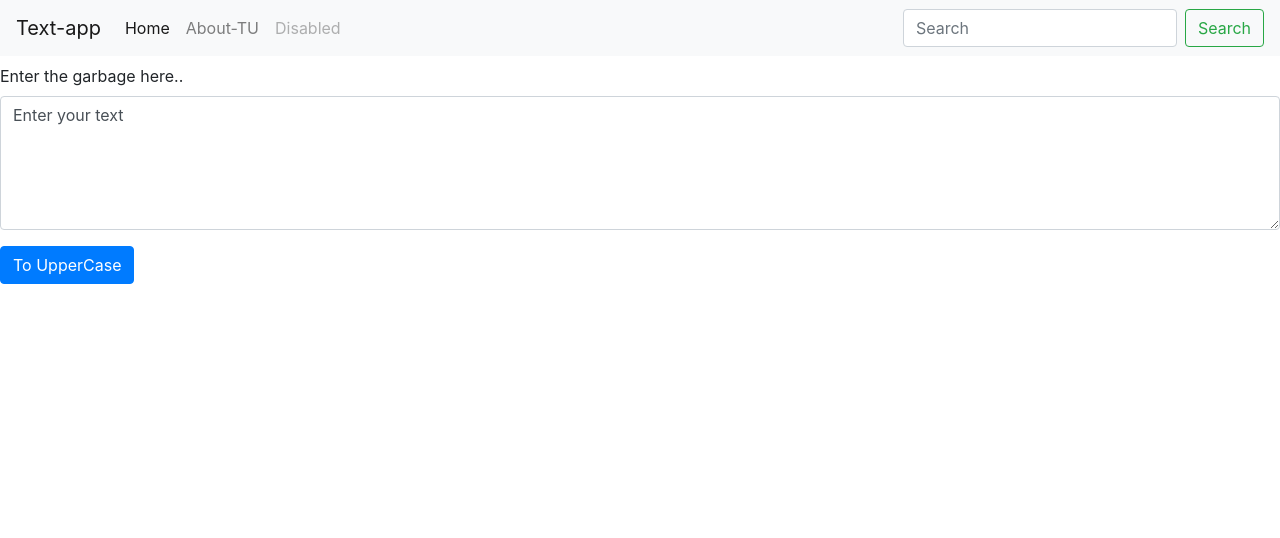
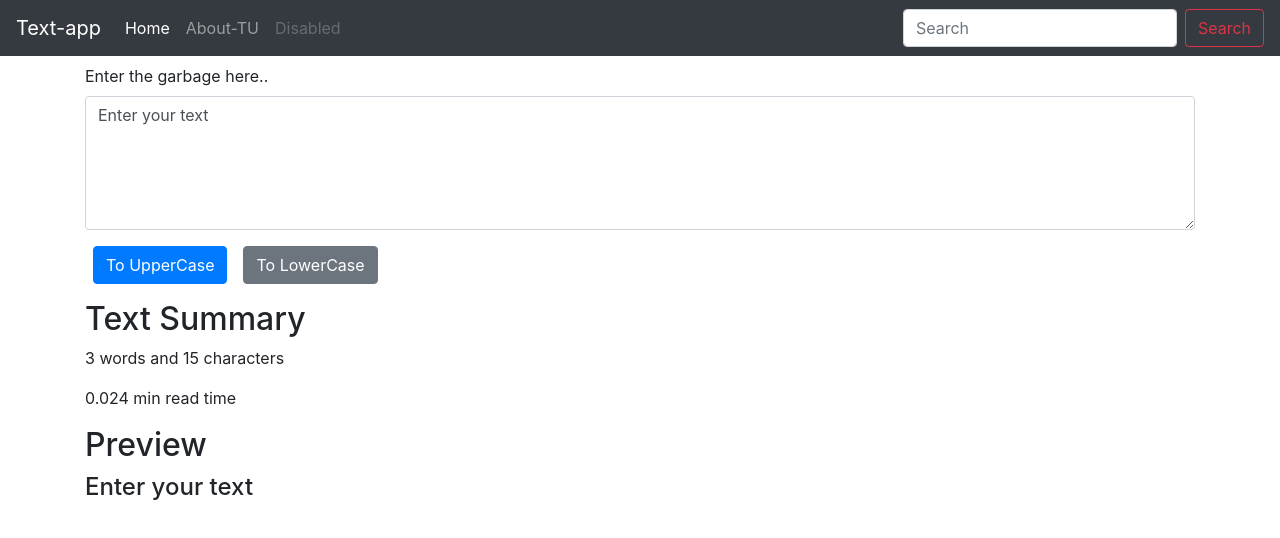
Before and after one commit to mynk09/text-Utils, a React (Create React App) app: page / in a window 1280 px wide. Shown: the top 538 px of the page. Built offline with nearby package versions, Linux system fonts and the light colour scheme.

Commit message:
added word count and readtime

```diff
--- a/src/components/Navbar.js
+++ b/src/components/Navbar.js
@@ -4,7 +4,7 @@ import PropTypes from 'prop-types'
 
 export default function Navbar(props) {
   return (
-    <nav className="navbar navbar-expand-lg navbar-light bg-light">
+    <nav className="navbar navbar-expand-lg navbar-dark bg-dark">
       <a className="navbar-brand" href="/">
         {props.title}
       </a>
@@ -45,7 +45,7 @@ export default function Navbar(props) {
             aria-label="Search"
           />
           <button
-            className="btn btn-outline-success my-2 my-sm-0"
+            className="btn btn-outline-danger my-2 my-sm-0"
             type="submit"
           >
             Search
--- a/src/components/TextForm.js
+++ b/src/components/TextForm.js
@@ -13,9 +13,16 @@ export default function TextForm(props) {
         let newText = text.toUpperCase();
         setText(newText)
     }
+
+    const handleLowClick = ()=> {
+        console.log("Uppercase button was clicked" + text);
+        let newText = text.toLowerCase();
+        setText(newText)
+    }
     const[text,setText] = useState('Enter your text')
   return (
-    <div>
+    <>
+        <div className='container'>
         <h1>{props.heading}</h1>
       <div className="mb-3">
         <label for="myBox" className="form-label">
@@ -29,7 +36,17 @@ export default function TextForm(props) {
           rows="5"
         ></textarea>
       </div>
-      <button className="btn btn-primary" onClick={handleUpClick}>To UpperCase</button>
+      <button className="btn btn-primary mx-2" onClick={handleUpClick}>To UpperCase</button>
+      <button className="btn btn-secondary mx-2" onClick={handleLowClick}>To LowerCase</button>
     </div>
+    <div className='container my-3'>
+        <h2>Text Summary</h2>
+        <p>{text.split(" ").length} words and {text.length} characters</p>
+        <p>{0.008*text.split(" ").length} min read time</p>
+        <h2>Preview</h2>
+        <h4>{text}</h4>
+    </div>
+    </>
+
   );
 }
```
